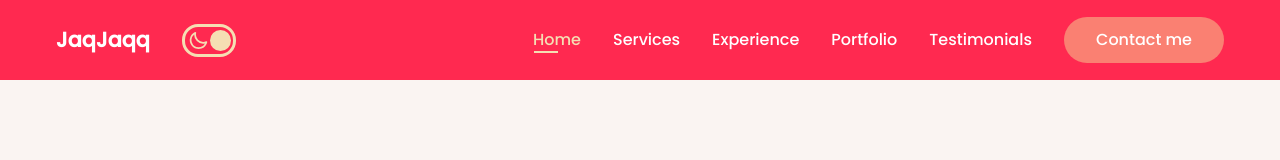
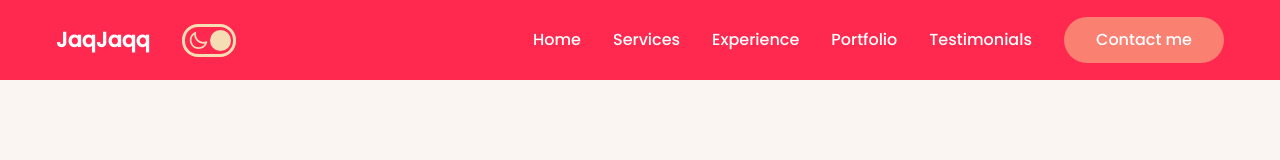
Before and after one commit to JaqJaqq/my-resume-app, a React (Vite) app: page / in a window 1280 px wide. Shown: the top 160 px of the page. Built offline with nearby package versions, Linux system fonts and the light colour scheme.

Commit message:
feat: adjust layout hame menu

```diff
--- a/src/components/Navbar/Navbar.css
+++ b/src/components/Navbar/Navbar.css
@@ -55,14 +55,12 @@
     width: 10rem;
   }
 
-  li:hover,
-  li.active {
+  li:hover {
     color: wheat;
     transition: 0.3s ease-in-out;
   }
 
-  li:hover::after,
-  li.active::after {
+  li:hover::after {
     content: "";
     width: 50%;
     height: 2px;
@@ -90,7 +88,7 @@
       gap: 2rem;
       color: black;
       position: fixed;
-      top: 93px;
+      top: 64px;
       right: -400px;
       width: 300px;
       height: 100vh;
@@ -109,7 +107,7 @@
     .container {
       display: inline-block;
       cursor: pointer;
-      margin-left: 11rem;
+      margin-left: 8rem;
     }
 
     .bar1, .bar2, .bar3 {
```
